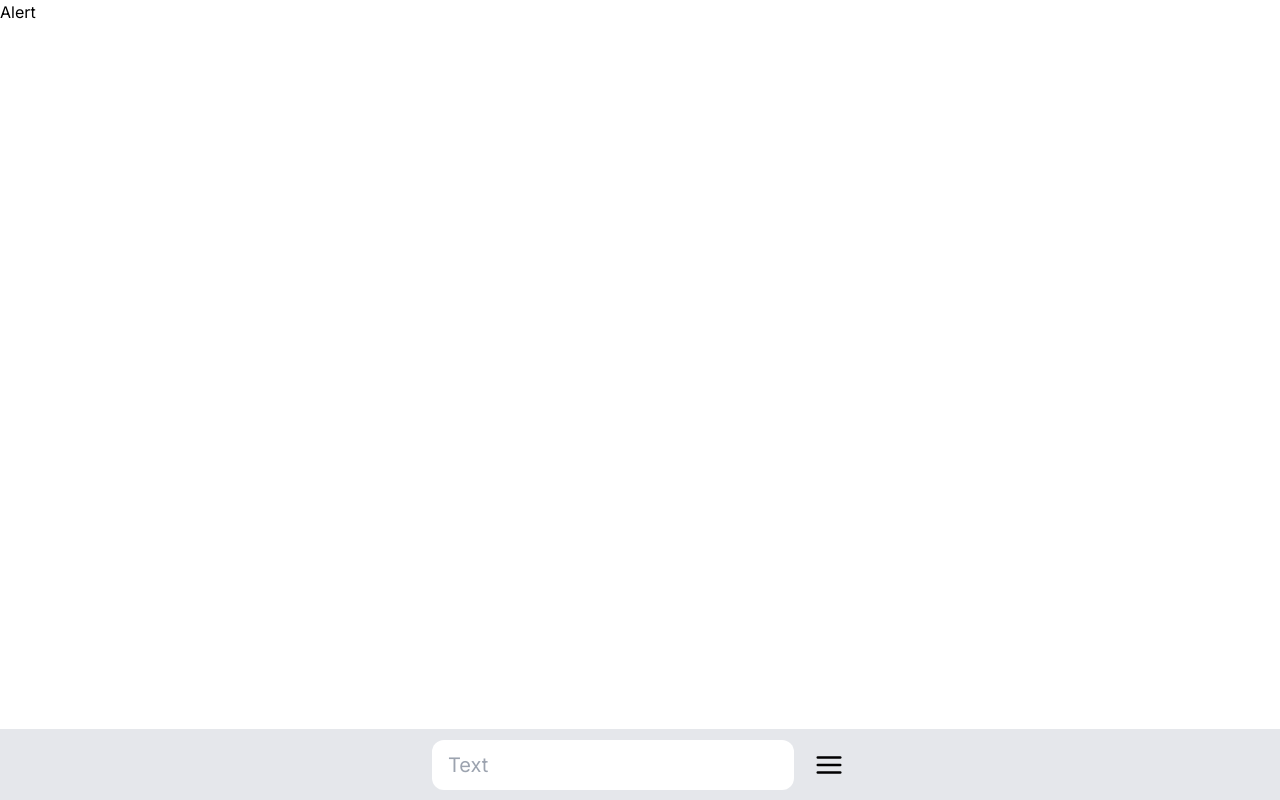
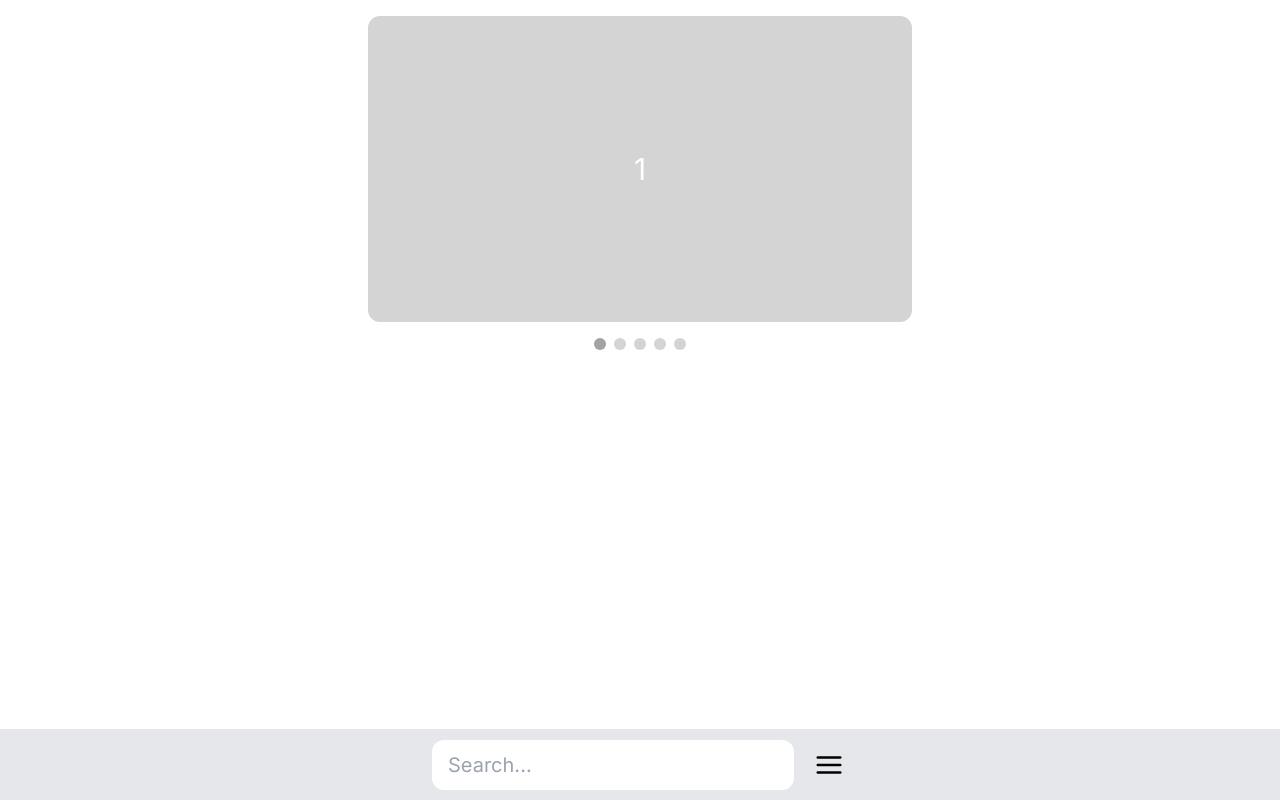
Before and after one commit to bodik87/app-bottom-panel, a Next.js app: page / in a window 1280 px wide. Built offline with nearby package versions, Linux system fonts and the light colour scheme.

Commit message:
Carousel

```diff
--- a/app/page.tsx
+++ b/app/page.tsx
@@ -2,8 +2,8 @@
 
 import { useState } from "react";
 import BottomPanel from "@/components/bottom-panel";
-import { DrawerAlert } from "@/components/drawers/drawer-alert";
 import { DrawerSingle } from "@/components/drawers/drawer-single";
+import Carousel from "@/components/carousel";
 
 type Props = {};
 
@@ -11,13 +11,16 @@ export default function Homepage({}: Props) {
   const [text, setText] = useState("");
   return (
     <>
-      <DrawerAlert />
+      <Carousel />
+
       <BottomPanel>
         <div className="w-full flex justify-between items-center">
           <input
             type="search"
+            value={text}
+            onChange={(e) => setText(e.target.value)}
             className="w-full h-[50px] ml-4 rounded-xl px-4 text-xl"
-            placeholder="Text"
+            placeholder="Search..."
           />
 
           <DrawerSingle />
--- /dev/null
+++ b/components/carousel.tsx
@@ -0,0 +1,115 @@
+import { Dispatch, SetStateAction, useEffect, useState } from "react";
+import { motion, useMotionValue } from "framer-motion";
+
+const items = ["1", "2", "3", "4", "5"];
+
+const ONE_SECOND = 1000;
+const AUTO_DELAY = ONE_SECOND * 10;
+const DRAG_BUFFER = 50;
+
+const SPRING_OPTIONS = {
+  type: "spring",
+  mass: 3,
+  stiffness: 400,
+  damping: 50,
+};
+
+type Props = {};
+
+export default function Carousel({}: Props) {
+  const [itemIndex, setItemIndex] = useState(0);
+
+  const dragX = useMotionValue(0);
+
+  useEffect(() => {
+    const intervalRef = setInterval(() => {
+      const x = dragX.get();
+
+      if (x === 0) {
+        setItemIndex((pv) => {
+          if (pv === items.length - 1) {
+            return 0;
+          }
+          return pv + 1;
+        });
+      }
+    }, AUTO_DELAY);
+
+    return () => clearInterval(intervalRef);
+  }, [dragX]);
+
+  const onDragEnd = () => {
+    const x = dragX.get();
+
+    if (x <= -DRAG_BUFFER && itemIndex < items.length - 1) {
+      setItemIndex((pv) => pv + 1);
+    } else if (x >= DRAG_BUFFER && itemIndex > 0) {
+      setItemIndex((pv) => pv - 1);
+    }
+  };
+
+  return (
+    <>
+      <div className="p-4 max-w-xl mx-auto w-full relative overflow-hidden rounded-xl">
+        <motion.div
+          drag="x"
+          dragConstraints={{ left: 0, right: 0 }}
+          style={{ x: dragX }}
+          // animate={{ translateX: `-${itemIndex * 100}%` }}
+          animate={{
+            translateX: `calc(-${itemIndex * 100}% - ${itemIndex * 16}px)`,
+          }}
+          transition={SPRING_OPTIONS}
+          onDragEnd={onDragEnd}
+          className="flex gap-4 cursor-grab items-center active:cursor-grabbing"
+        >
+          <Items />
+        </motion.div>
+      </div>
+      <Dots itemIndex={itemIndex} setItemIndex={setItemIndex} />
+    </>
+  );
+}
+
+const Items = () => {
+  return (
+    <>
+      {items.map((item, idx) => {
+        return (
+          <motion.div
+            key={idx}
+            transition={SPRING_OPTIONS}
+            className="w-full aspect-video shrink-0 rounded-xl bg-neutral-300 object-cover flex justify-center items-center text-white text-3xl"
+          >
+            {item}
+          </motion.div>
+        );
+      })}
+    </>
+  );
+};
+
+type DotProps = {
+  itemIndex: number;
+  setItemIndex: Dispatch<SetStateAction<number>>;
+};
+
+const Dots = ({ itemIndex, setItemIndex }: DotProps) => {
+  return (
+    <div className="max-w-xl mx-auto w-full flex justify-center gap-2">
+      {items.map((_, idx) => {
+        return (
+          <button
+            key={idx}
+            onClick={() => setItemIndex(idx)}
+            className={`h-3 w-3 rounded-full transition-colors ${
+              idx === itemIndex ? "bg-neutral-400" : "bg-neutral-300"
+            }`}
+          />
+        );
+      })}
+    </div>
+  );
+};
+
+// https://www.hover.dev/components/carousels
--- a/package.json
+++ b/package.json
@@ -9,6 +9,7 @@
     "lint": "next lint"
   },
   "dependencies": {
+    "framer-motion": "^11.2.10",
     "lucide-react": "^0.395.0",
     "next": "14.2.4",
     "react": "^18",
```
Also changed, not shown: 1 other file (tests, documents, lock files or other folders).
